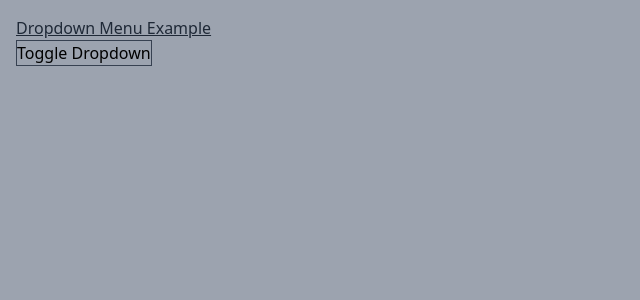
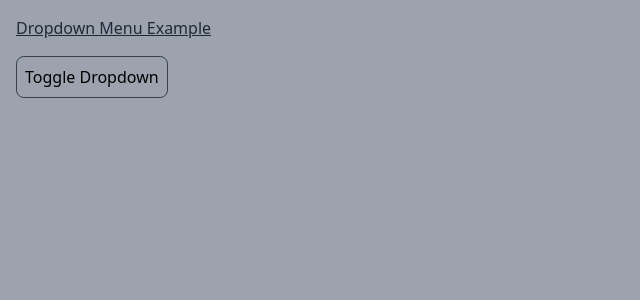
Before and after one commit to nietiene/React-Projects, a React (Vite) app: page / in a window 1280 px wide. Shown: the top 300 px of the page, without its empty margins (0-640 px from the left). Built offline with nearby package versions, Linux system fonts and the light colour scheme.

Commit message:
this is commit of react js styling

```diff
--- a/src/DropDown Menus/Dropdown.jsx
+++ b/src/DropDown Menus/Dropdown.jsx
@@ -24,7 +24,7 @@ const DropDown = () => {
         <div className="min-h-screen bg-gray-400 p-4">
             <h1 className="font-medium text-gray- underline text-gray-800">Dropdown Menu Example</h1>
             <button onClick={toggleDropdown}
-            className=" border border-gray-700 ">Toggle Dropdown</button>
+            className=" border border-gray-700 p-2 rounded-lg mt-4">Toggle Dropdown</button>
 
             {isOpen && (
                 <div ref={dropDownRef}>
```
